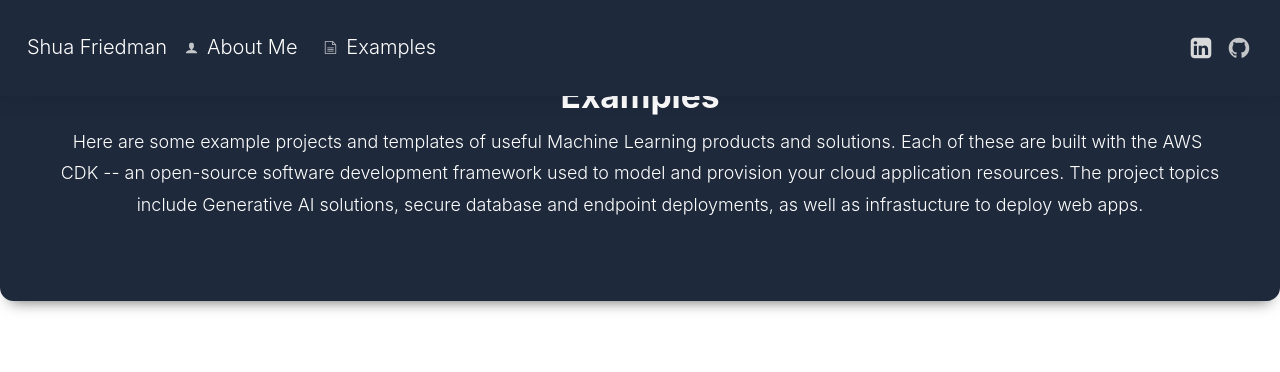
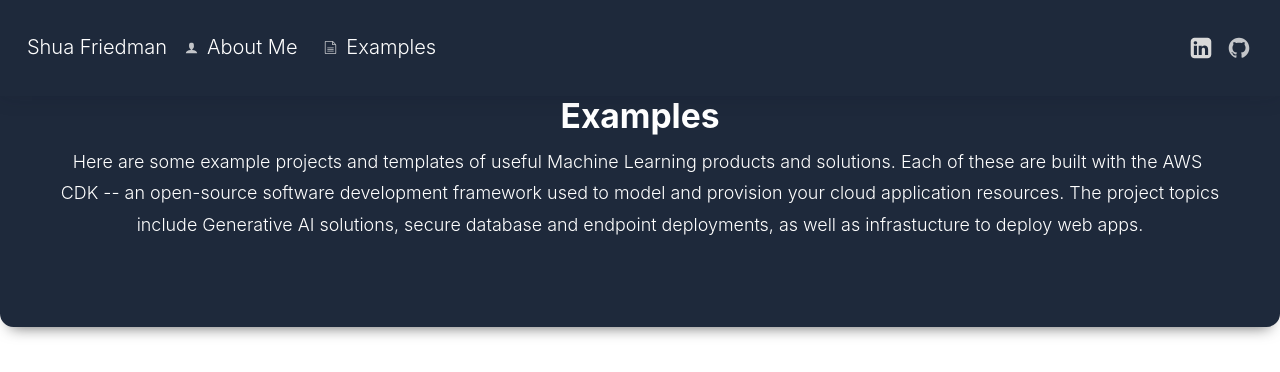
Before and after one commit to Shuaf98/shuafriedman.github.io, a website built with Parcel: page examples.html in a window 1280 px wide. Shown: the top 372 px of the page. Built offline with nearby package versions, Linux system fonts and the light colour scheme.

Commit message:
Add files via upload

```diff
--- a/examples.css
+++ b/examples.css
@@ -439,22 +439,25 @@
   background-color: var(--dl-color-secondary-300);
 }
 .examples-post-details {
-  height: 301px;
+  height: 327px;
   display: flex;
-  position: relative;
   max-width: auto;
   align-self: center;
   box-shadow: 0px 10px 15px -10px #626262;
+  align-items: center;
   padding-top: var(--dl-space-space-triplequarter);
   padding-left: var(--dl-space-space-tripleunit);
   border-radius: var(--dl-radius-radius-radius75);
   padding-right: var(--dl-space-space-tripleunit);
   flex-direction: column;
   padding-bottom: var(--dl-space-space-triplequarter);
+  justify-content: center;
   background-color: var(--dl-color-secondary-300);
 }
 .examples-text {
   color: var(--dl-color-gray-white);
+  width: auto;
+  height: auto;
   font-size: 1rem;
   align-self: stretch;
   text-align: center;
```
